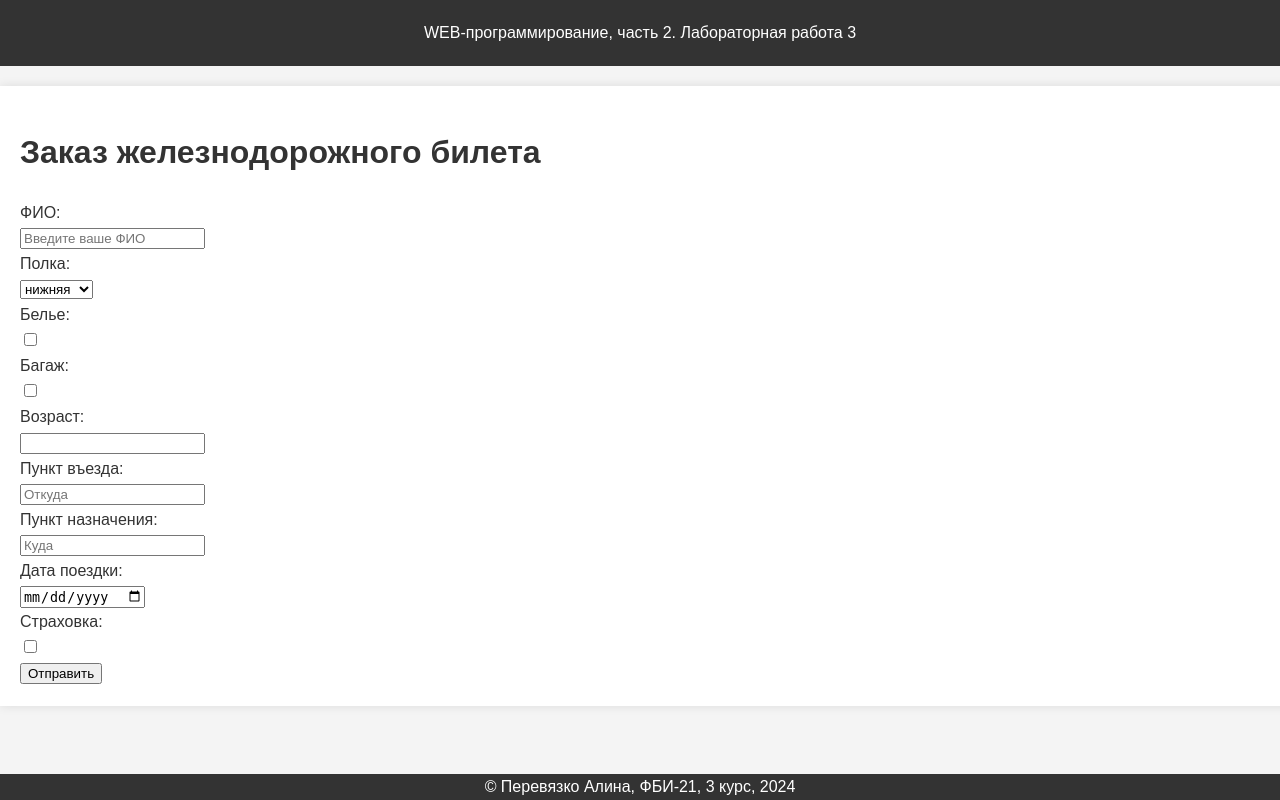
After one commit to rtehsl/web_progr_backend, a Flask app: page /lab3/ticket in a window 1280 px wide. The commit adds this page. Run offline with Flask 3, Linux system fonts and the light colour scheme.

Commit message:
Железнодорожеый билет

```diff
--- a/lab3.py
+++ b/lab3.py
@@ -101,3 +101,66 @@ def settings():
         font_size=font_size,
     ))
     return resp
+
+
+errors = {}
+@lab3.route('/lab3/ticket')
+def formTrain():
+    ticketcost = 0
+    fio = request.args.get('fio')
+    place = request.args.get('place')
+    linen = request.args.get('linen')
+    luggage = request.args.get('luggage')
+    age = request.args.get('age')
+    start = request.args.get('start')
+    end = request.args.get('end')
+    date = request.args.get('date')
+    insurance = request.args.get('insurance')
+    argsNames = [fio, age, start, end, date]
+    check = False
+    if fio == '':
+        errors['fio'] = 'Заполните поле!'
+    else:
+        errors['fio'] = ''
+    if age == '':
+        errors['age'] = 'Заполните поле!'
+    elif  type(age) == str and (int(age) < 0 or int(age) > 120):
+        errors['age'] = 'Возраст должен быть от 0 до 120 лет!'
+    else:
+        errors['age'] = ''
+    if start == '':
+        errors['start'] = 'Заполните поле!'
+    else:
+        errors['start'] = ''
+    if end == '':
+        errors['end'] = 'Заполните поле!'
+    else:
+        errors['end'] = ''
+    if date == '':
+        errors['date'] = 'Заполните поле!'
+    else:
+        errors['date'] = ''
+    if all(argsNames) and (int(age) >= 0 and int(age) <= 120):
+        check = True
+    if check == True:
+        if int(age) > 17:
+            ticketcost += 1000
+        else:
+            ticketcost += 700
+        if place == 'нижняя':
+            ticketcost += 100
+        elif place == 'нижняя боковая':
+            ticketcost += 100
+
+        if linen is not None:
+            ticketcost += 75
+
+        if luggage is not None:
+            ticketcost += 250
+
+        if insurance is not None:
+            ticketcost += 150
+
+    return render_template('lab3/ticket.html', fio=fio, place=place, linen=linen, luggage=luggage,
+                        age=age, start=start, end=end, date=date, insurance=insurance, errors=errors,
+                        argsNames=argsNames, check=check, ticketcost=ticketcost)
--- a/templates/lab3/lab3.html
+++ b/templates/lab3/lab3.html
@@ -15,5 +15,6 @@
         <li><a href="/lab3/form1">Форма</a></li>
         <li><a href="/lab3/order">Заказ</a></li>
         <li><a href="/lab3/settings">Настройка</a></li>
+        <li><a href="/lab3/ticket">Билет</a></li>
     </ol>
 {% endblock %}
--- /dev/null
+++ b/templates/lab3/ticket.html
@@ -0,0 +1,68 @@
+{% extends "base.html" %}
+{% block lab %}Лабораторная работа 3{% endblock%}
+{% block main %}
+    {% if check %}
+        <h1>Детали вашего заказа:</h1>
+        {% if age|int < 18 %}
+            <div>Детский билет</div>
+        {% else %}
+            <div>Взрослый билет</div>
+        {% endif %}
+        <div>Стоимость билета:{{ ticketcost }}</div>
+   <div>
+        <a href="/lab3/ticket">Заново</a>
+   </div>
+   {% else %}
+   <h1>Заказ железнодорожного билета</h1>
+   <form action="" class="order">
+        <label>ФИО:</label>
+        <div>
+            <input type="text" placeholder="Введите ваше ФИО" name="fio" value="{{fio or ''}}">
+            <span class="error">{{errors.fio}}</span>
+        </div>
+        <label>Полка:</label>
+        <div>
+            <select name="place">
+                <option value="нижняя" {{place == 'нижняя' and 'selected'}}>нижняя</option>
+                <option value="верхняя" {{place == 'верхняя' and 'selected'}}>верхняя</option>
+            </select>
+        </div>
+        <label>Белье:</label>
+        <div>
+            <input type="checkbox" name="linen" value="{{linen or ''}}">
+        </div>
+        <label>Багаж:</label>
+        <div>
+            <input type="checkbox" name="luggage" value="{{luggage or ''}}">
+        </div>
+        <label>Возраст:</label>
+        <div>
+            <input type="number" name="age" value="{{age or ''}}">
+            <span class="error">{{errors.age}}</span>
+        </div>
+        <label>Пункт въезда:</label>
+        <div>
+            <input type="text" placeholder="Откуда" name="start" value="{{start or ''}}">
+            <span class="error">{{errors.start}}</span>
+        </div>
+        <label>Пункт назначения:</label>
+        <div>
+            <input type="text" placeholder="Куда" name="end" value="{{end or ''}}">
+            <span class="error">{{errors.end}}</span>
+        </div>
+        <label>Дата поездки:</label>
+        <div>
+            <input type="date" name="date" value="{{date or ''}}">
+            <span class="error">{{errors.date}}</span>
+        </div>
+        <label>Страховка:</label>
+        <div>
+            <input type="checkbox" name="insurance" value="{{insurance or ''}}">
+        </div>
+        <div>
+            <button type="submit">Отправить</button>
+        </div>
+   </form>
+
+   {% endif %}
+{% endblock %}
```
